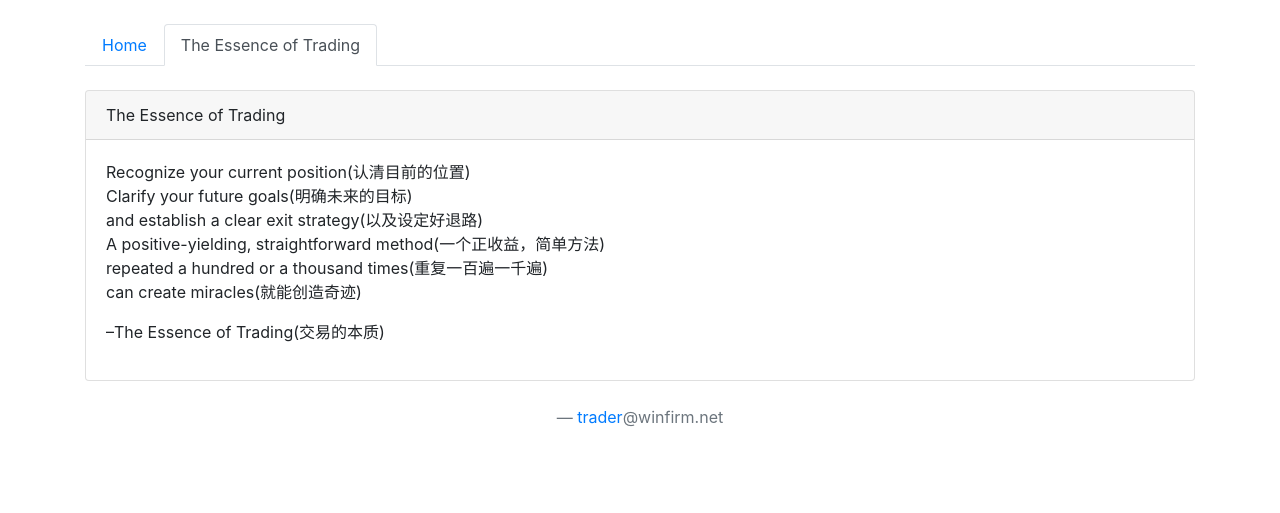
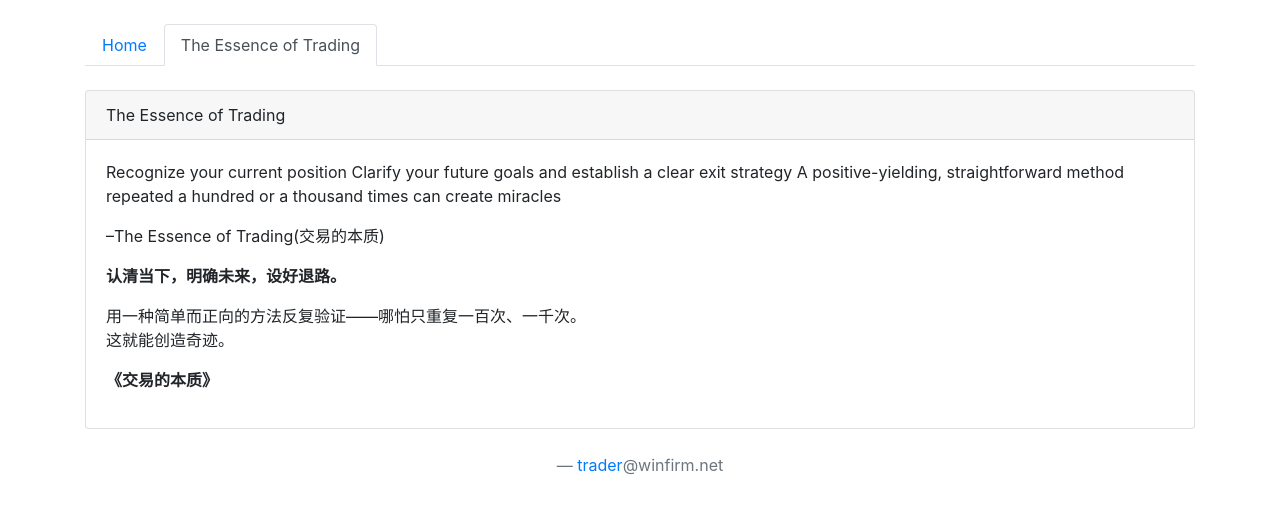
Before and after one commit to winfirm/blog, a Jekyll site: the page built from _posts/2025-10-18-the-essence-of-trading.md, in a window 1280 px wide. Shown: the top 513 px of the page. Built offline with Jekyll 4.4.1, drawn with Linux system fonts in a browser that asks for light colours.

Commit message:
Update post: 2025-10-18-the-essence-of-trading.md

```diff
--- a/_posts/2025-10-18-the-essence-of-trading.md
+++ b/_posts/2025-10-18-the-essence-of-trading.md
@@ -5,11 +5,19 @@ date: 2025-10-18 01:00:00
 category: "all"
 tags: [Trading]
 ---
-Recognize your current position(认清目前的位置)
-Clarify your future goals(明确未来的目标)
-and establish a clear exit strategy(以及设定好退路)
-A positive-yielding, straightforward method(一个正收益，简单方法)
-repeated a hundred or a thousand times(重复一百遍一千遍)
-can create miracles(就能创造奇迹)
+Recognize your current position
+Clarify your future goals
+and establish a clear exit strategy
+A positive-yielding, straightforward method
+repeated a hundred or a thousand times
+can create miracles
 
 --The Essence of Trading(交易的本质)
+
+
+**认清当下，明确未来，设好退路。**
+
+用一种简单而正向的方法反复验证——哪怕只重复一百次、一千次。
+这就能创造奇迹。
+
+**《交易的本质》**
```
